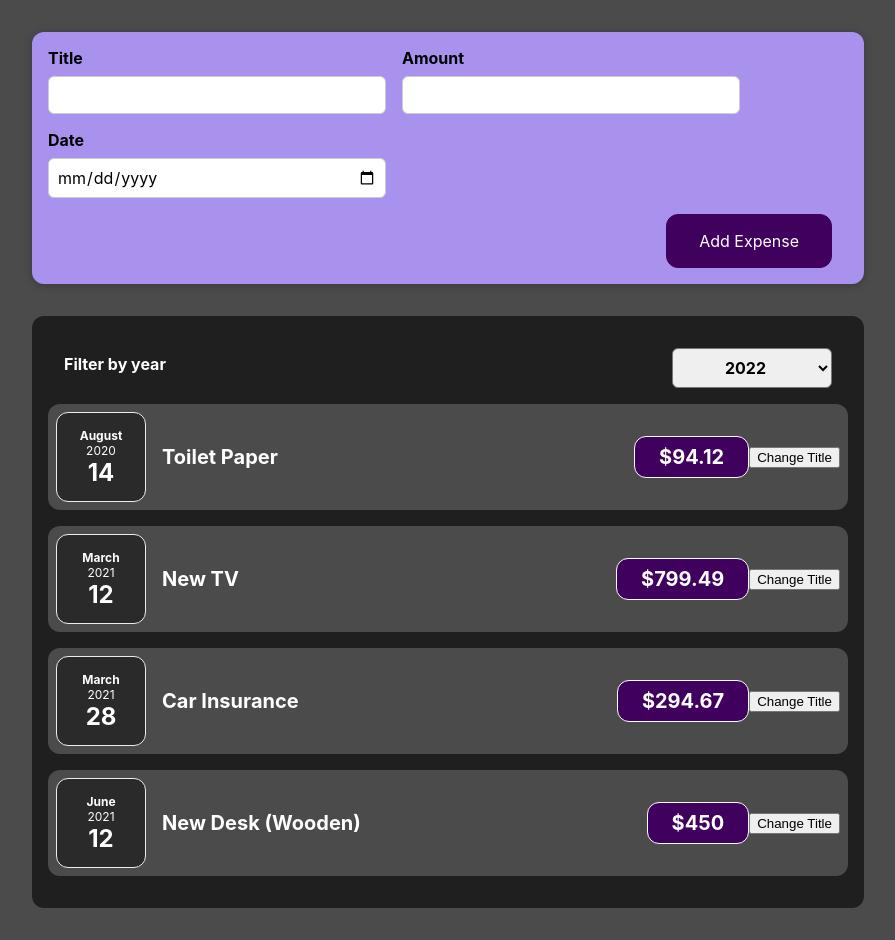
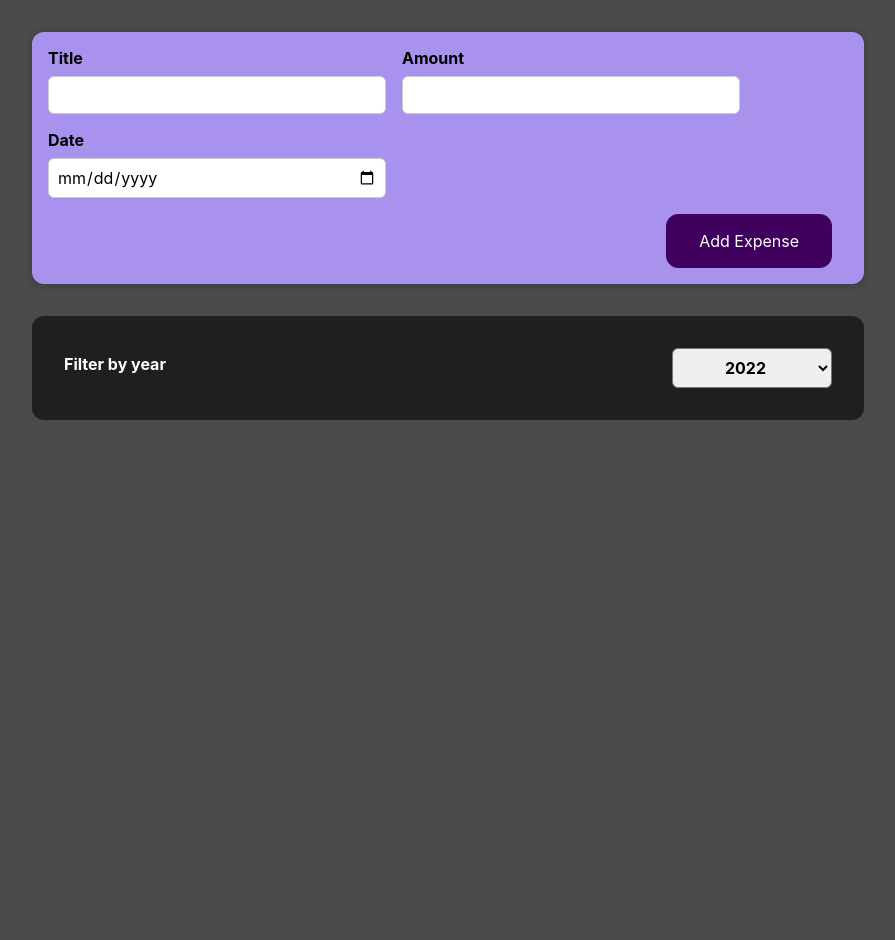
Before and after one commit to s11verz/react-complete-guide, a React (Create React App) app: page / in a window 1280 px wide. Shown: the whole page, without its empty margins (192-1087 px from the left). After the commit the page ends 800 px from the top, so only its background shows below. Built offline with nearby package versions, Linux system fonts and the light colour scheme.

Commit message:
list 다루기

```diff
--- a/src/App.js
+++ b/src/App.js
@@ -1,9 +1,9 @@
+import React, { useState } from "react";
 import Expenses from "./components/expense/Expenses";
 import NewExpense from "./components/NewExpense/NewExpense";
 import "./css/Common.css";
 
-const App = () => {
-  const expenses = [
+const DUMMY_EXPENSES = [
   {
     id: "e1",
     title: "Toilet Paper",
@@ -25,9 +25,13 @@ const App = () => {
   },
 ];
 
+const App = () => {
+  const [expenses, setExpenses] = useState(DUMMY_EXPENSES);
+
   const addExpenseHandler = (expense) => {
-    console.log("In app.js");
-    console.log(expense);
+    setExpenses((prevExpenses) => {
+      return [expense, ...prevExpenses];
+    });
   };
 
   return (
--- a/src/components/expense/ExpenseItem.js
+++ b/src/components/expense/ExpenseItem.js
@@ -4,20 +4,13 @@ import Card from "../card/Card";
 import ExpenseDate from "./ExpenseDate";
 
 const ExpenseItem = (props) => {
-  const [title, setTitle] = useState(props.title);
-
-  const clickHandler = () => {
-    setTitle("Updated!");
-  };
-
   return (
     <Card className="expense-item">
       <ExpenseDate date={props.date}></ExpenseDate>
       <div className="expense-item__description">
-        <h2>{title}</h2>
+        <h2>{props.title}</h2>
         <div className="expense-item__price">${props.amount}</div>
       </div>
-      <button onClick={clickHandler}>Change Title</button>
     </Card>
   );
 };
--- a/src/components/expense/Expenses.js
+++ b/src/components/expense/Expenses.js
@@ -1,44 +1,34 @@
-
-import React, {useState} from "react";
+import React, { useState } from "react";
 import ExpenseItem from "./ExpenseItem";
 import ExpensesFilter from "./ExpenseFilter";
 import Card from "../card/Card";
 import "../../css/Expenses.css";
 
 const Expenses = (props) => {
-
-  const [filteredYear, setFilteredYear] = useState('2022');
+  const [filteredYear, setFilteredYear] = useState("2022");
 
   const changeFilterDataHandler = (changedFilterData) => {
     setFilteredYear(changedFilterData);
   };
 
+  const filteredExpenses = props.items.filter((expense) => {
+    return expense.date.getFullYear().toString() === filteredYear;
+  });
+
   return (
     <Card className="expenses">
       <ExpensesFilter
-        selected={ filteredYear}
+        selected={filteredYear}
         onChangeFilterData={changeFilterDataHandler}
       ></ExpensesFilter>
-      <ExpenseItem
-        title={props.items[0].title}
-        date={props.items[0].date}
-        amount={props.items[0].amount}
-      ></ExpenseItem>
-      <ExpenseItem
-        title={props.items[1].title}
-        amount={props.items[1].amount}
-        date={props.items[1].date}
-      ></ExpenseItem>
-      <ExpenseItem
-        title={props.items[2].title}
-        amount={props.items[2].amount}
-        date={props.items[2].date}
-      ></ExpenseItem>
-      <ExpenseItem
-        title={props.items[3].title}
-        amount={props.items[3].amount}
-        date={props.items[3].date}
-      ></ExpenseItem>
+      {filteredExpenses.map((expense, index) => (
+        <ExpenseItem
+          key={expense.id}
+          title={expense.title}
+          date={expense.date}
+          amount={expense.amount}
+        ></ExpenseItem>
+      ))}
     </Card>
   );
 };
```
Also changed, not shown: src/css/Chart.css (added, +9 -0 lines), src/css/ChartBar.css (added, +30 -0 lines), src/css/ExpenseList.css (added, +9 -0 lines). Lines whose indentation alone changed are shown as unchanged.
